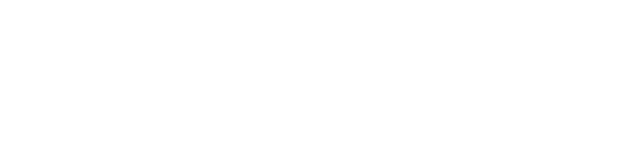
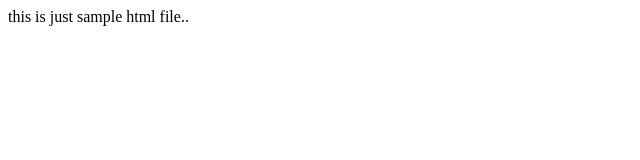
Before and after one commit to Abhishekyadavjpu/delta-demo, a plain HTML site: page index.html in a window 1280 px wide. Shown: the whole page, without its empty margins (0-640 px from the left). Drawn offline with Linux system fonts and the light colour scheme.

Commit message:
Update index.html

```diff
--- a/index.html
+++ b/index.html
@@ -6,6 +6,6 @@
     <title>sample page</title>
 </head>
 <body>
-
+    this is just sample html file..
 </body>
 </html>
```
